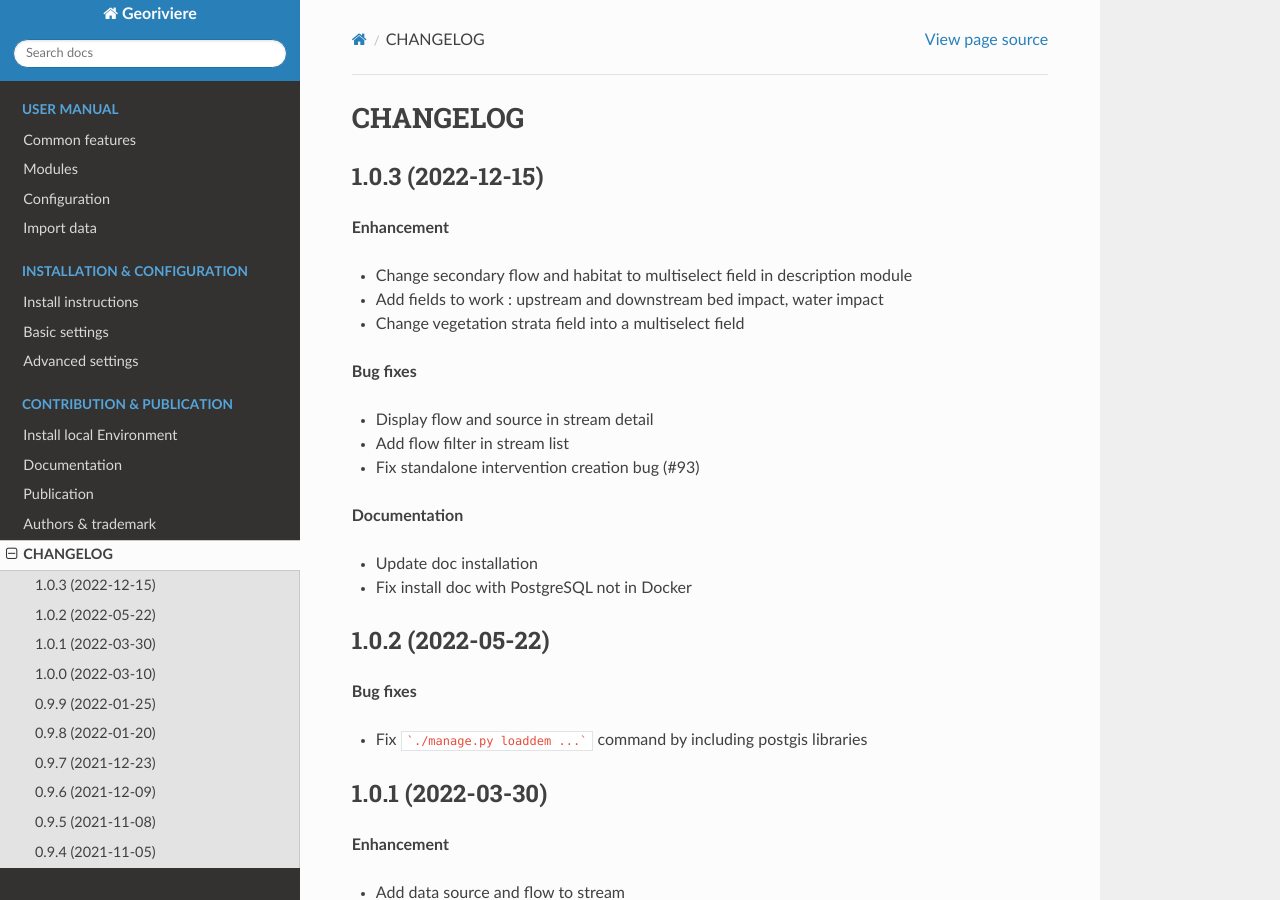
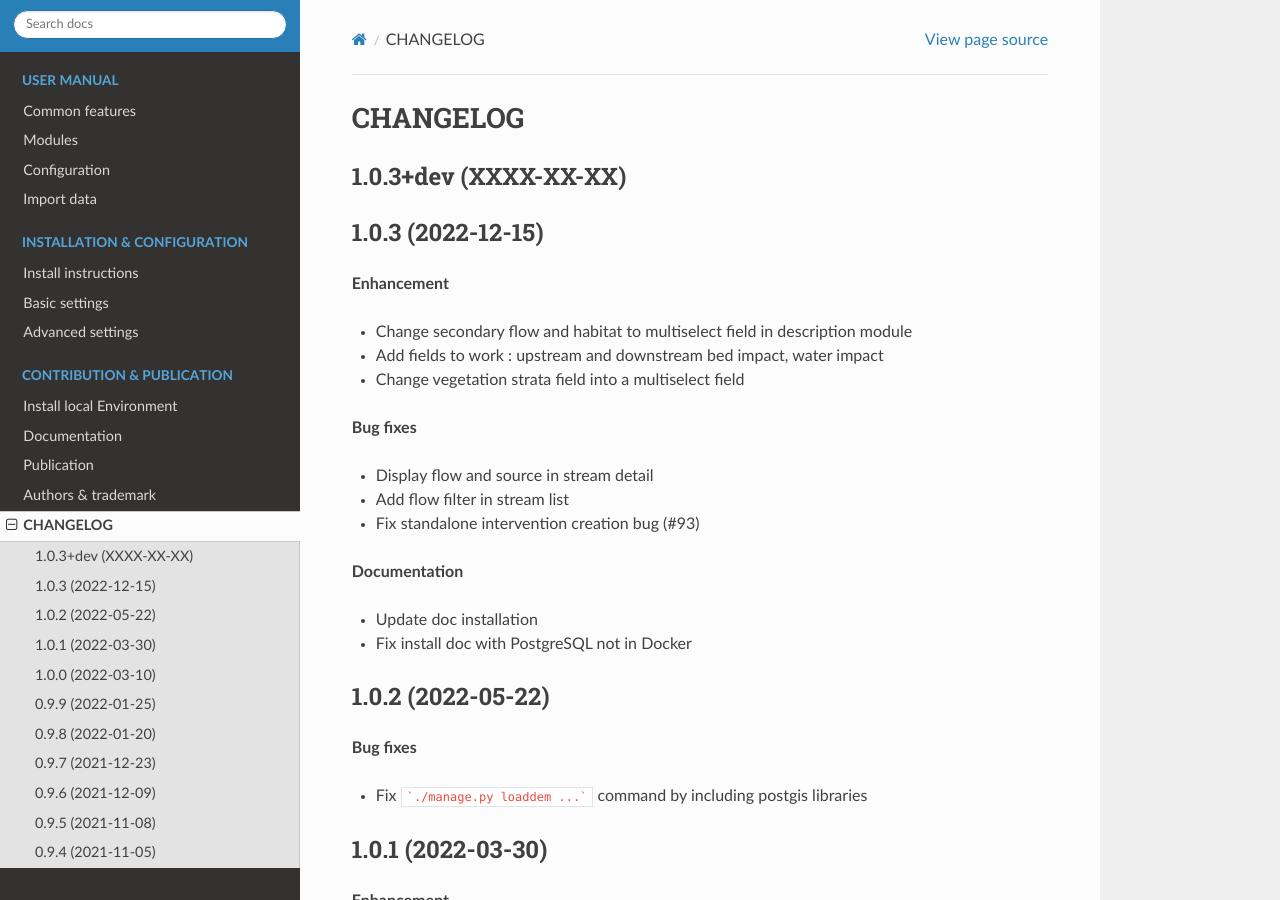
Before and after one commit to Georiviere/Georiviere-admin, a Sphinx documentation site: the page built from docs/changelog.rst, in a window 1280 px wide and 900 px high. Built offline with Sphinx 7.4.7 and the Read the Docs theme 2.0.0, drawn with Linux system fonts in a browser that asks for light colours; the version number could not be read and is left out.

Commit message:
Back to development

```diff
--- a/docs/changelog.rst
+++ b/docs/changelog.rst
@@ -1,6 +1,11 @@
 =========
 CHANGELOG
 =========
+
+1.0.3+dev    (XXXX-XX-XX)
+-------------------------
+
+
 
 1.0.3 (2022-12-15)
 -------------------------
```
Also changed, not shown: 1 other file.
